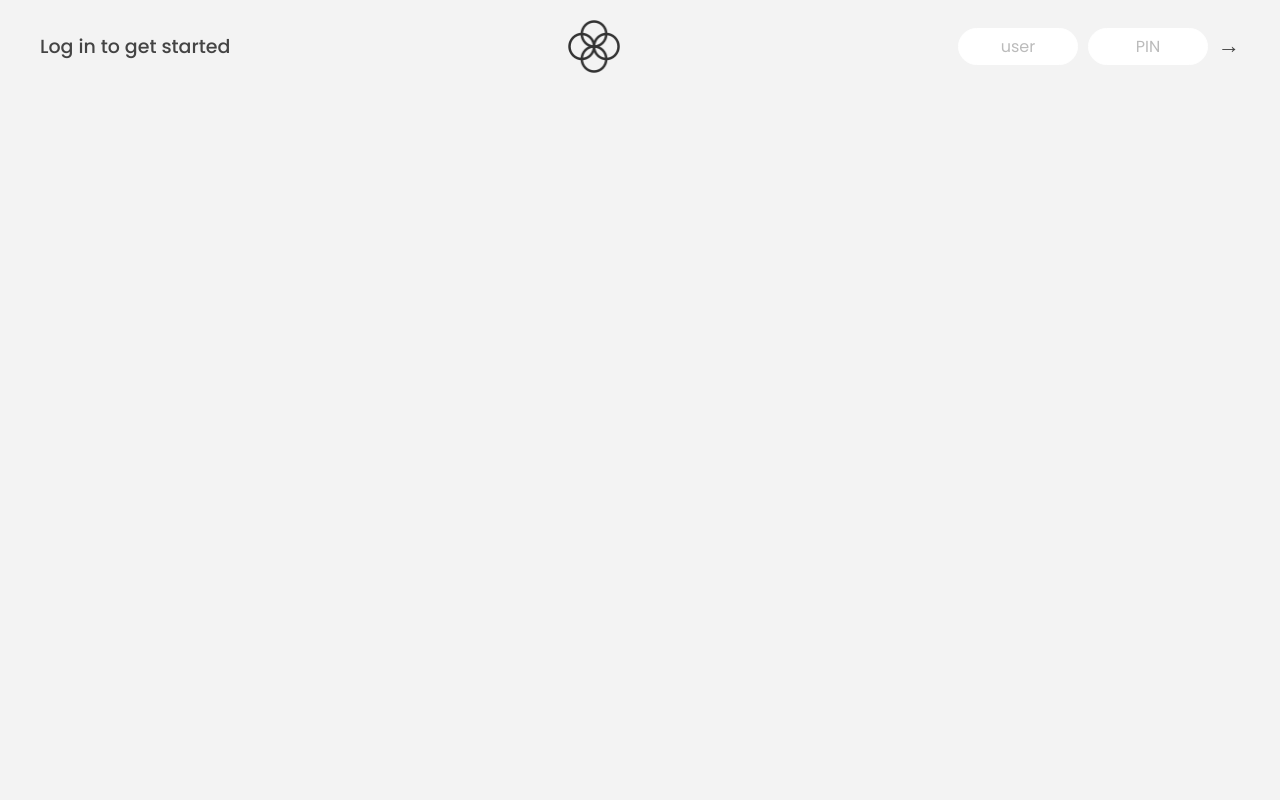
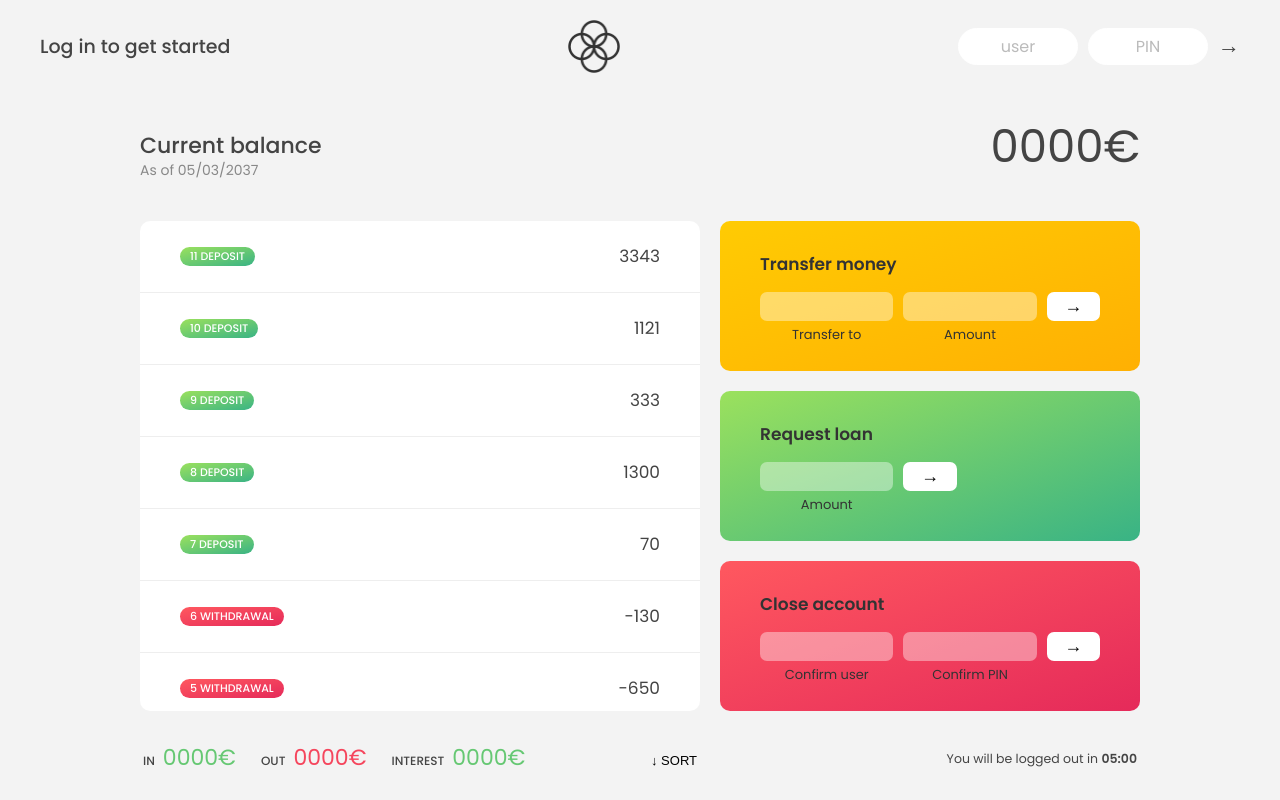
Before and after one commit to duongtx1604/js-bankist, a plain HTML site: page index.html in a window 1280 px wide. Drawn offline with Linux system fonts and the light colour scheme.

Commit message:
add container movements

```diff
--- a/script.js
+++ b/script.js
@@ -7,7 +7,7 @@
 // Data
 const account1 = {
   owner: 'Jonas Schmedtmann',
-  movements: [200, 450, -400, 3000, -650, -130, 70, 1300],
+  movements: [200, 450, -400, 3000, -650, -130, 70, 1300, 333, 1121, 3343],
   interestRate: 1.2, // %
   pin: 1111,
 };
@@ -61,16 +61,40 @@ const inputLoanAmount = document.querySelector('.form__input--loan-amount');
 const inputCloseUsername = document.querySelector('.form__input--user');
 const inputClosePin = document.querySelector('.form__input--pin');
 
-///////////////////////////////////////////////
-///////////////////////////////////////////////
-// LECTURES;
-
 const currencies = new Map([
   ['USD', 'United States dollar'],
   ['EUR', 'Euro'],
   ['GBP', 'Pound sterling'],
 ]);
-const movements = [200, 450, -400, 3000, -650, -130, 70, 1300];
+
+const displayMovements = function (movements) {
+  containerMovements.innerHTML = '';
+
+  movements.forEach(function (mov, i) {
+    const type = mov > 0 ? 'deposit' : 'withdrawal';
+    const html = `
+    <div class="movements__row">
+        <div class="movements__type movements__type--${type}">
+        ${i + 1} ${type}</div>
+        <div class="movements__value">${mov}</div>
+    </div>
+    `;
+
+    containerMovements.insertAdjacentHTML('afterbegin', html);
+  });
+};
+displayMovements(account1.movements);
+
+///////////////////////////////////////////////
+///////////////////////////////////////////////
+// LECTURES;
+
+// const currencies = new Map([
+//   ['USD', 'United States dollar'],
+//   ['EUR', 'Euro'],
+//   ['GBP', 'Pound sterling'],
+// ]);
+// const movements = [200, 450, -400, 3000, -650, -130, 70, 1300];
 
 // //Map
 // currencies.forEach(function (value, key, map) {
@@ -93,7 +117,7 @@ const movements = [200, 450, -400, 3000, -650, -130, 70, 1300];
 //   console.log(`${key} ${value}`);
 // });
 
-////////////////////////////////////////
+// //////////////////////////////////////
 
 // for (const n of movements) {
 //   if (n < 0) {
--- a/style.css
+++ b/style.css
@@ -16,7 +16,7 @@ html {
 }
 
 body {
-  font-family: "Poppins", sans-serif;
+  font-family: 'Poppins', sans-serif;
   color: #444;
   background-color: #f3f3f3;
   height: 100vh;
@@ -94,7 +94,7 @@ nav {
   gap: 2rem;
 
   /* NOTE This creates the fade in/out anumation */
-  opacity: 0;
+  /* opacity: 0; */
   transition: all 1s;
 }
 
```
